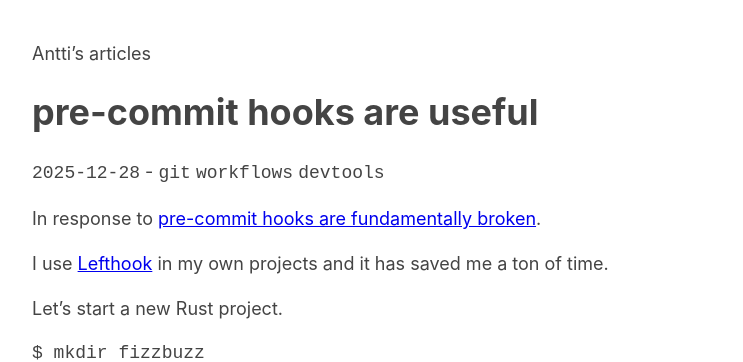
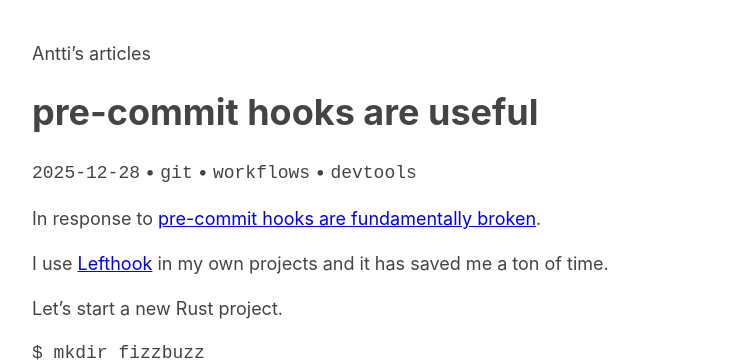
Before and after one commit to anttiharju/anttiharju.github.io, a Jekyll site: the page built from a/1.md, in a window 1280 px wide and 900 px high. Shown: the top 362 px of the window, without its empty margins (283-1026 px from the left). Built offline with Jekyll 4.4.1, drawn with Linux system fonts in a browser that asks for light colours; our own code applies the rules of GitHub Pages for plain Markdown files; the repository's description, which GitHub fills in, is left out.

Commit message:
Use • as spacer

```diff
--- a/a/1.md
+++ b/a/1.md
@@ -2,7 +2,7 @@ Antti's articles
 
 # pre-commit hooks are useful
 
-`2025-12-28` - `git` `workflows` `devtools`
+`2025-12-28` • `git` • `workflows` • `devtools`
 
 In response to [pre-commit hooks are fundamentally broken](https://jyn.dev/pre-commit-hooks-are-fundamentally-broken/).
 
```
